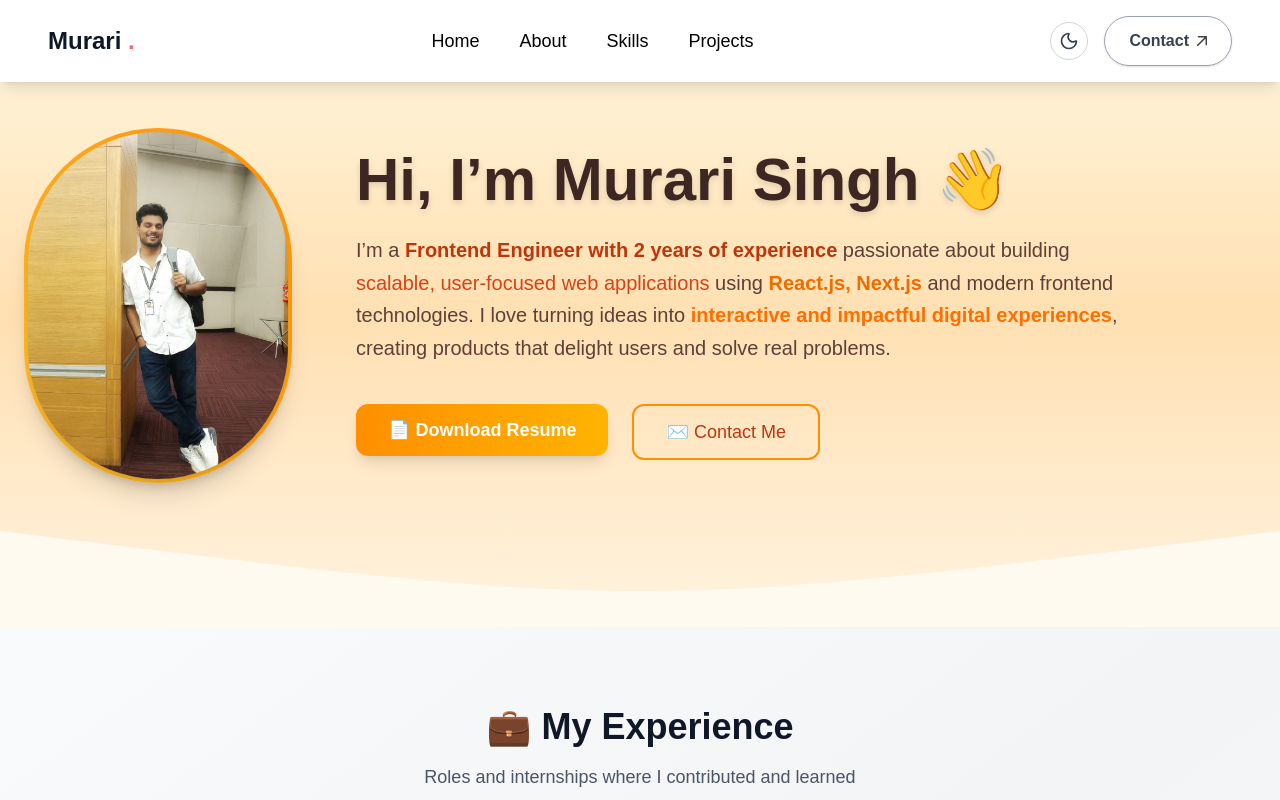
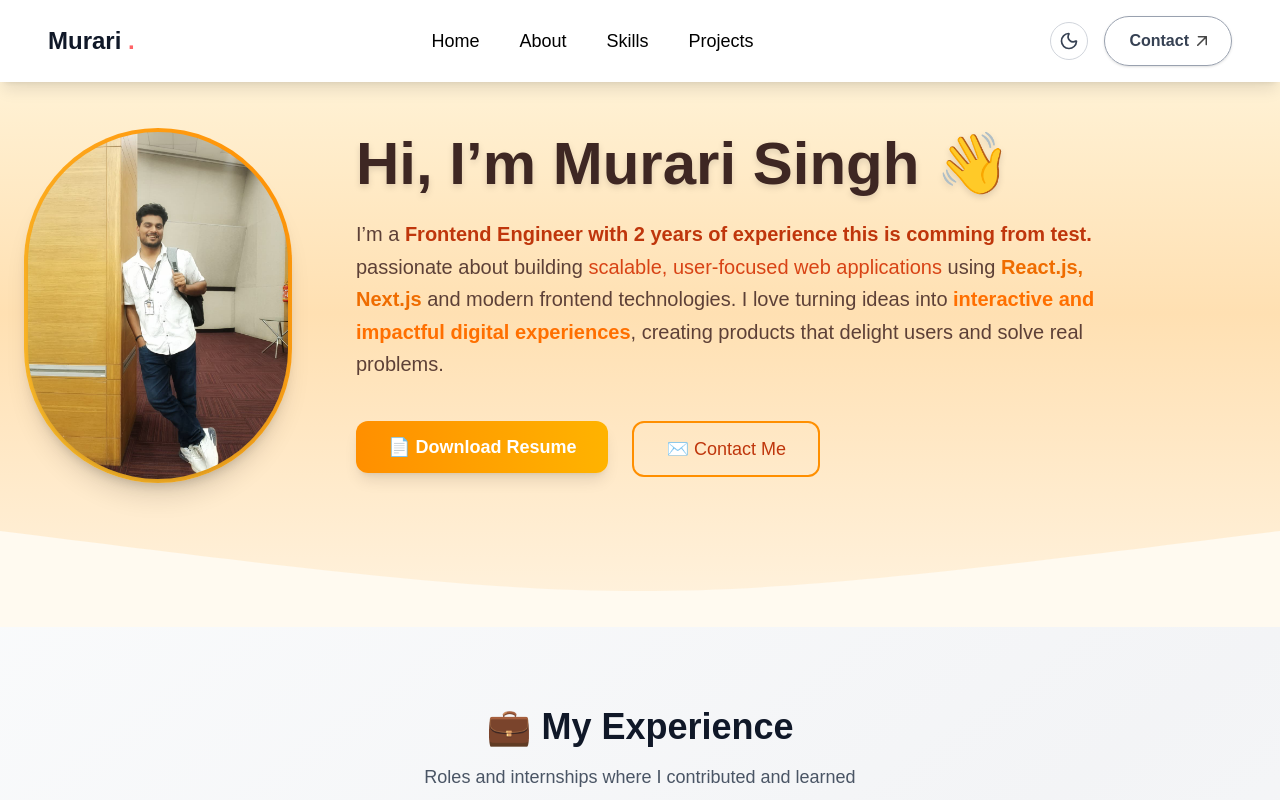
Before and after one commit to Murarisingh46/portfolio, a Next.js app: page / in a window 1280 px wide. Shown: the top 800 px of the page. Built offline with nearby package versions, Linux system fonts and the light colour scheme; a web font is replaced by a local one.

Commit message:
This was for test

```diff
--- a/app/components/AboutMe.jsx
+++ b/app/components/AboutMe.jsx
@@ -30,7 +30,7 @@ export default function AboutMe() {
           <p className="mt-6 text-lg sm:text-xl text-[#5D4037] leading-relaxed max-w-3xl">
             I’m a{" "}
             <span className="font-semibold text-[#BF360C]">
-              Frontend Engineer with 2 years of experience
+              Frontend Engineer with 2 years of experience this is comming from test.
             </span>{" "}
             passionate about building{" "}
             <span className="text-[#D84315] font-medium">
```
